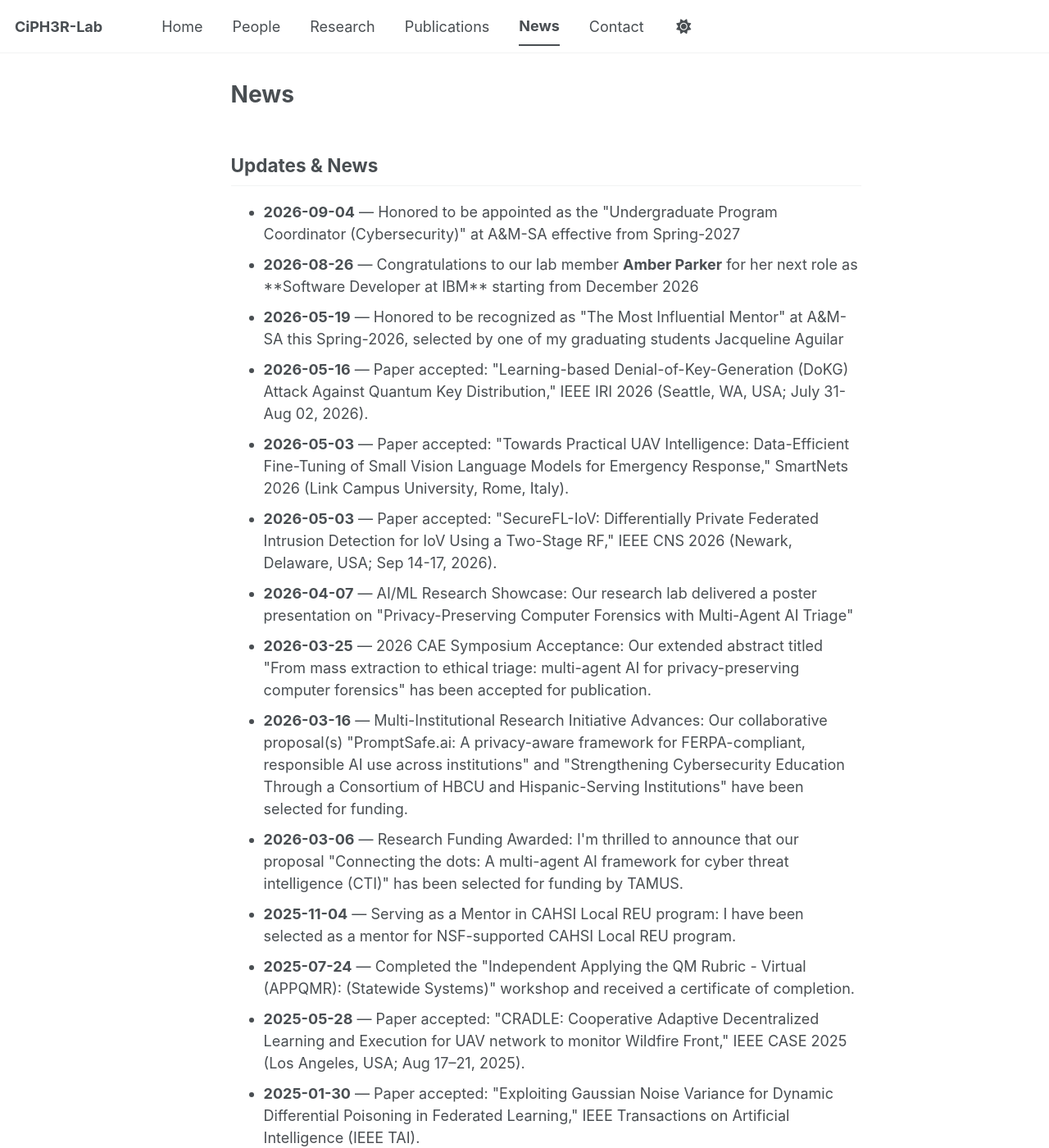
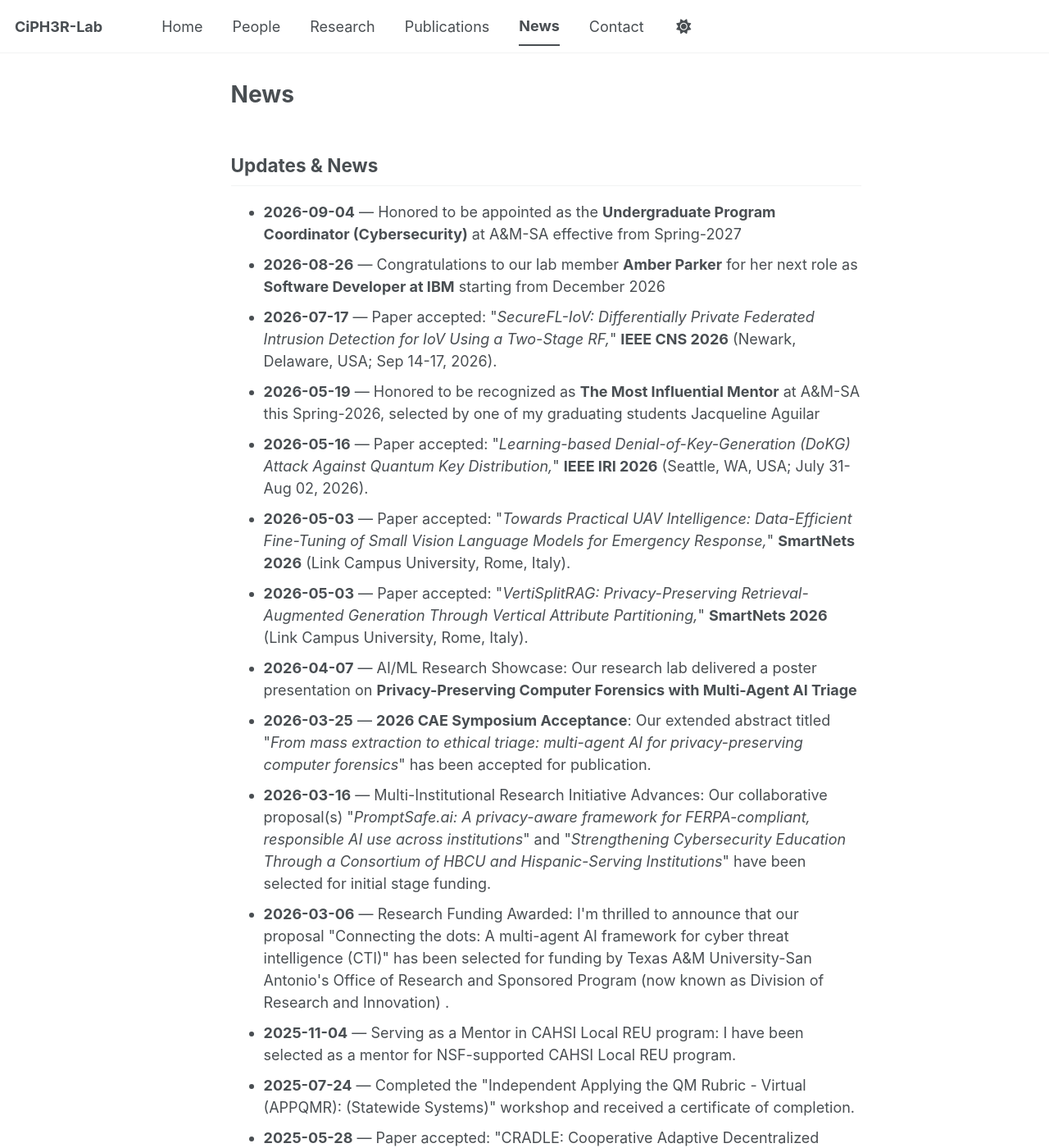
Before and after one commit to ciph3rLab/ciph3rLab.github.io, a Jekyll site: the page built from _pages/news.md, in a window 1280 px wide and 1400 px high. Shown: the whole window at 82% size. Built offline with Jekyll 4.4.1, drawn with Linux system fonts in a browser that asks for light colours; a script bundle is joined from its source files by our own code; library files that are not in the unit come from our copies.

Commit message:
Update lab_news.yml

```diff
--- a/_data/lab_news.yml
+++ b/_data/lab_news.yml
@@ -1,41 +1,45 @@
 - date: "2026-09-04"
-  text: 'Honored to be appointed as the "Undergraduate Program Coordinator (Cybersecurity)" at A&M-SA effective from Spring-2027'
+  text: 'Honored to be appointed as the <b>Undergraduate Program Coordinator (Cybersecurity)</b> at A&M-SA effective from Spring-2027'
   url: ""  # put your "Find here" link if you have it
 
 - date: "2026-08-26"
-  text: 'Congratulations to our lab member <b>Amber Parker</b> for her next role as **Software Developer at IBM** starting from December 2026'
+  text: 'Congratulations to our lab member <b>Amber Parker</b> for her next role as <b>Software Developer at IBM</b> starting from December 2026'
+  url: ""  # put your "Find here" link if you have it
+
+- date: "2026-07-17"
+  text: 'Paper accepted: "<i>SecureFL-IoV: Differentially Private Federated Intrusion Detection for IoV Using a Two-Stage RF,</i>" <b>IEEE CNS 2026</b> (Newark, Delaware, USA; Sep 14-17, 2026).'
   url: ""  # put your "Find here" link if you have it
 
 - date: "2026-05-19"
-  text: 'Honored to be recognized as "The Most Influential Mentor" at A&M-SA this Spring-2026, selected by one of my graduating students Jacqueline Aguilar'
+  text: 'Honored to be recognized as <b>The Most Influential Mentor</b> at A&M-SA this Spring-2026, selected by one of my graduating students Jacqueline Aguilar'
   url: ""  # put your "Find here" link if you have it
 
 - date: "2026-05-16"
-  text: 'Paper accepted: "Learning-based Denial-of-Key-Generation (DoKG) Attack Against Quantum Key Distribution," IEEE IRI 2026 (Seattle, WA, USA; July 31- Aug 02, 2026).'
+  text: 'Paper accepted: "<i>Learning-based Denial-of-Key-Generation (DoKG) Attack Against Quantum Key Distribution,</i>" <b>IEEE IRI 2026</b> (Seattle, WA, USA; July 31- Aug 02, 2026).'
   url: ""  # put your "Find here" link if you have it
 
 - date: "2026-05-03"
-  text: 'Paper accepted: "SecureFL-IoV: Differentially Private Federated Intrusion Detection for IoV Using a Two-Stage RF," IEEE CNS 2026 (Newark, Delaware, USA; Sep 14-17, 2026).'
+  text: 'Paper accepted: "<i>VertiSplitRAG: Privacy-Preserving Retrieval-Augmented Generation Through Vertical Attribute Partitioning,</i>" <b>SmartNets 2026</b> (Link Campus University, Rome, Italy).'
   url: ""  # put your "Find here" link if you have it
 
 - date: "2026-05-03"
-  text: 'Paper accepted: "Towards Practical UAV Intelligence: Data-Efficient Fine-Tuning of Small Vision Language Models for Emergency Response," SmartNets 2026 (Link Campus University, Rome, Italy).'
+  text: 'Paper accepted: "<i>Towards Practical UAV Intelligence: Data-Efficient Fine-Tuning of Small Vision Language Models for Emergency Response,</i>" <b>SmartNets 2026</b> (Link Campus University, Rome, Italy).'
   url: ""  # put your "Find here" link if you have it
 
 - date: "2026-04-07"
-  text: 'AI/ML Research Showcase: Our research lab delivered a poster presentation on "Privacy-Preserving Computer Forensics with Multi-Agent AI Triage"'
+  text: 'AI/ML Research Showcase: Our research lab delivered a poster presentation on <b>Privacy-Preserving Computer Forensics with Multi-Agent AI Triage</b>'
   url: ""  # put your "Find here" link if you have it
 
 - date: "2026-03-25"
-  text: '2026 CAE Symposium Acceptance: Our extended abstract titled "From mass extraction to ethical triage: multi-agent AI for privacy-preserving computer forensics" has been accepted for publication.'
+  text: '<b>2026 CAE Symposium Acceptance</b>: Our extended abstract titled "<i>From mass extraction to ethical triage: multi-agent AI for privacy-preserving computer forensics</i>" has been accepted for publication.'
   url: ""  # put your "Find here" link if you have it
 
 - date: "2026-03-16"
-  text: 'Multi-Institutional Research Initiative Advances: Our collaborative proposal(s) "PromptSafe.ai: A privacy-aware framework for FERPA-compliant, responsible AI use across institutions" and "Strengthening Cybersecurity Education Through a Consortium of HBCU and Hispanic-Serving Institutions" have been selected for funding.'
+  text: 'Multi-Institutional Research Initiative Advances: Our collaborative proposal(s) "<i>PromptSafe.ai: A privacy-aware framework for FERPA-compliant, responsible AI use across institutions</i>" and "<i>Strengthening Cybersecurity Education Through a Consortium of HBCU and Hispanic-Serving Institutions</i>" have been selected for initial stage funding.'
   url: ""  # put your "Find here" link if you have it
 
 - date: "2026-03-06"
-  text: 'Research Funding Awarded: I''m thrilled to announce that our proposal "Connecting the dots: A multi-agent AI framework for cyber threat intelligence (CTI)" has been selected for funding by TAMUS.'
+  text: 'Research Funding Awarded: I''m thrilled to announce that our proposal "Connecting the dots: A multi-agent AI framework for cyber threat intelligence (CTI)" has been selected for funding by Texas A&M University-San Antonio''s Office of Research and Sponsored Program (now known as Division of Research and Innovation) .'
   url: ""  # put your "Find here" link if you have it
 
 - date: "2025-11-04"
```
